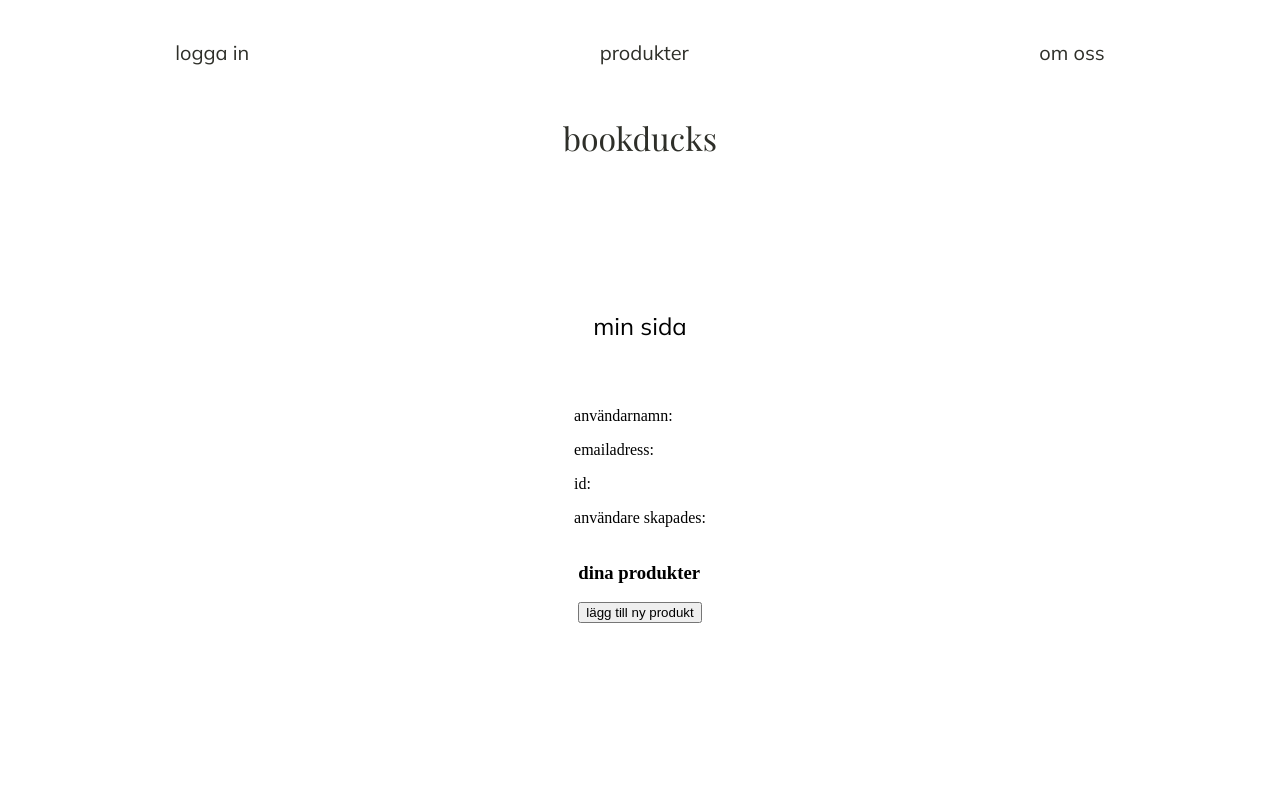
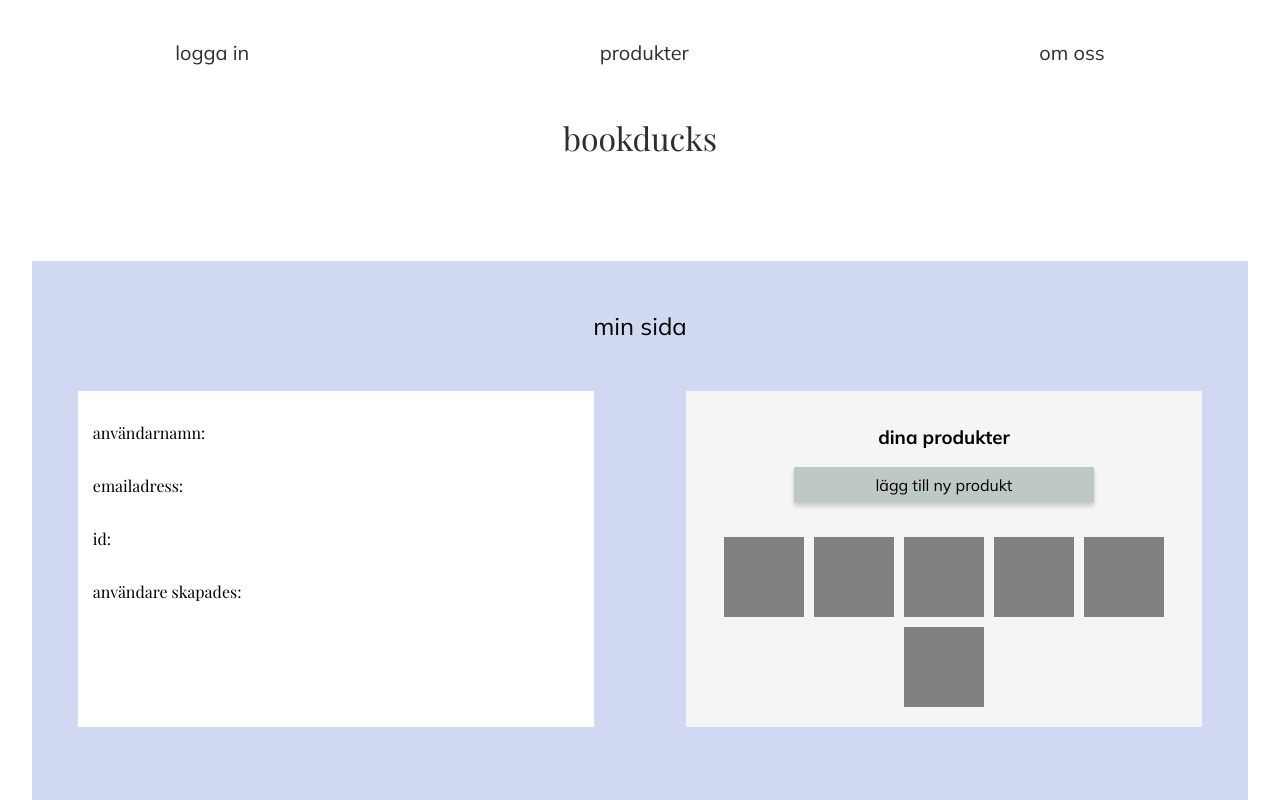
Before and after one commit to jennieisa/bookducks, a plain HTML site: page frontend/my_page.html in a window 1280 px wide. Shown: the top 800 px of the page. Drawn offline with nearby package versions, Linux system fonts and the light colour scheme.

Commit message:
added style for the my site page

```diff
--- a/frontend/my_page.html
+++ b/frontend/my_page.html
@@ -25,21 +25,40 @@
             <h1>bookducks</h1>
         </a>
     </header>
-    <main class="">
+    <main class="mySiteWrapper">
         <h2>min sida</h2>
-        <article>
+        <section class="mySiteContent">
+            <article class="userInfoWrapper">
                 <p>användarnamn:</p>
                 <p>emailadress:</p>
                 <p>id:</p>
                 <p>användare skapades:</p>
             </article>
-        <article>
+            <article class="userProdsWrapper">
                 <h3>dina produkter</h3>
-            <button>lägg till ny produkt</button>
-            <section>
-
+                <button class="buttonStyle">lägg till ny produkt</button>
+                <section class="userProdList">
+                    <article class="userProd">
+                        <img src="#" alt="">
+                    </article>
+                    <article class="userProd">
+                        <img src="#" alt="">
+                    </article>
+                    <article class="userProd">
+                        <img src="#" alt="">
+                    </article>
+                    <article class="userProd">
+                        <img src="#" alt="">
+                    </article>
+                    <article class="userProd">
+                        <img src="#" alt="">
+                    </article>
+                    <article class="userProd">
+                        <img src="#" alt="">
+                    </article>
                 </section>
             </article>
+        </section>
     </main>
 </body>
 </html>
--- a/frontend/style/style.scss
+++ b/frontend/style/style.scss
@@ -128,6 +128,67 @@ h2 {
     }
 }
 
+//För min sida
+
+.mySiteWrapper {
+    background-color: $babyBlue;
+    display: flex;
+    width: 95vw;
+    height: 100vh;
+}
+
+.mySiteContent {
+    display: flex;
+    width: 100%;
+    justify-content: space-around;
+}
+
+.userInfoWrapper {
+    display: flex;
+    flex-direction: column;
+    background-color: white;
+    width: 40%;
+    padding: 15px;
+
+    p {
+        font-family: $serifFont;
+    }
+}
+
+.userProdsWrapper {
+    display: flex;
+    flex-direction: column;
+    align-items: center;
+    background-color: $lightGray;
+    width: 40%;
+    padding: 15px;
+
+    h3 {
+        font-family: $sansSerifFont;
+    }
+
+    button {
+        background-color: $mintGreen;
+    }
+}
+
+.userProdList {
+    display: flex;
+    flex-direction: row;
+    flex-wrap: wrap;
+    align-items: center;
+    justify-content: center;
+    width: 100%;
+    margin-top: 30px;
+}
+
+.userProd {
+    width: 80px;
+    height: 80px;
+    background-color: gray;
+    margin: 5px;
+}
+
 //Style klasser
 
 .noLinkStyle {
```
Also changed, not shown: frontend/style/style.css, 1 other file. Lines whose indentation alone changed are shown as unchanged.
